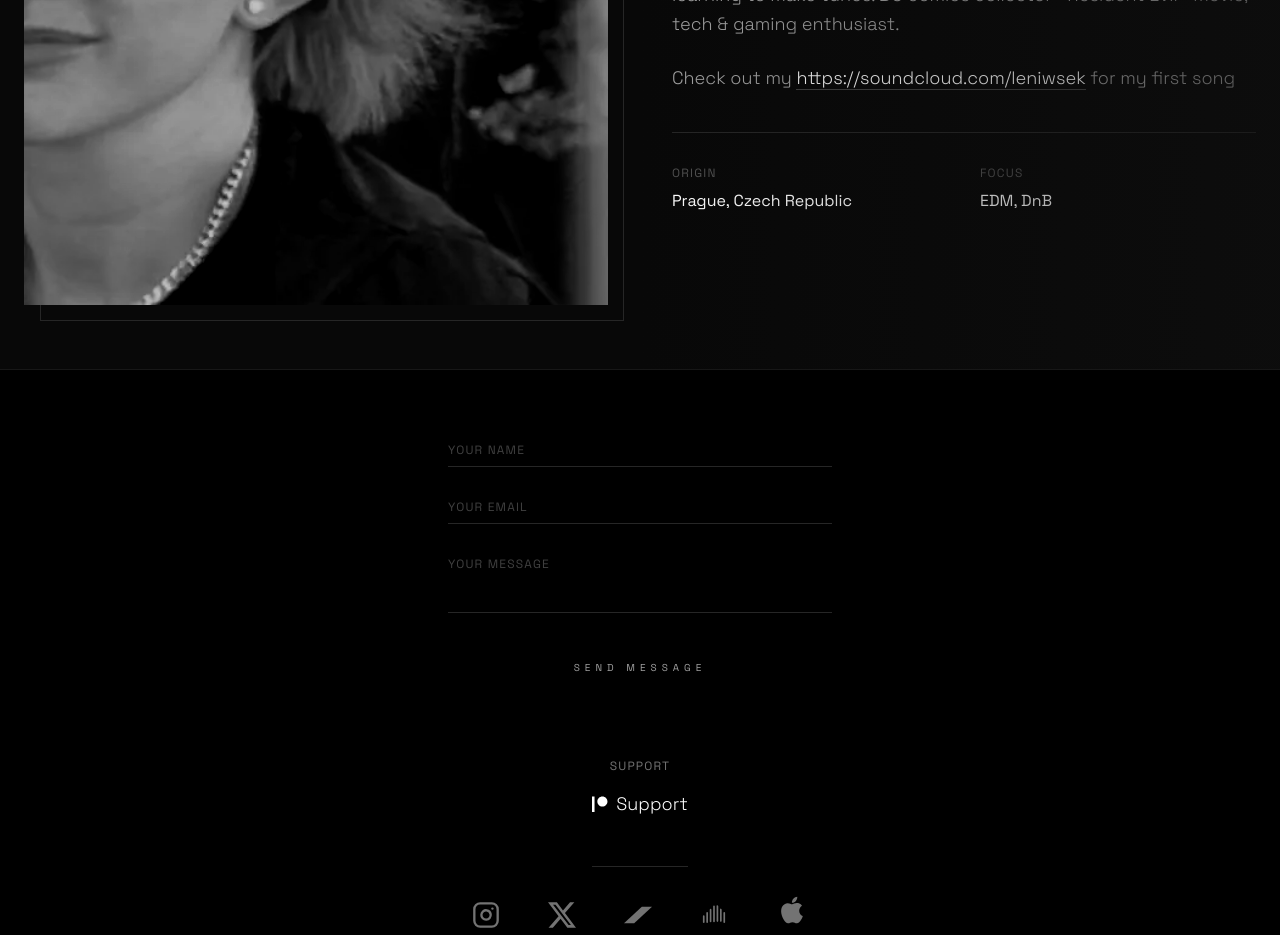
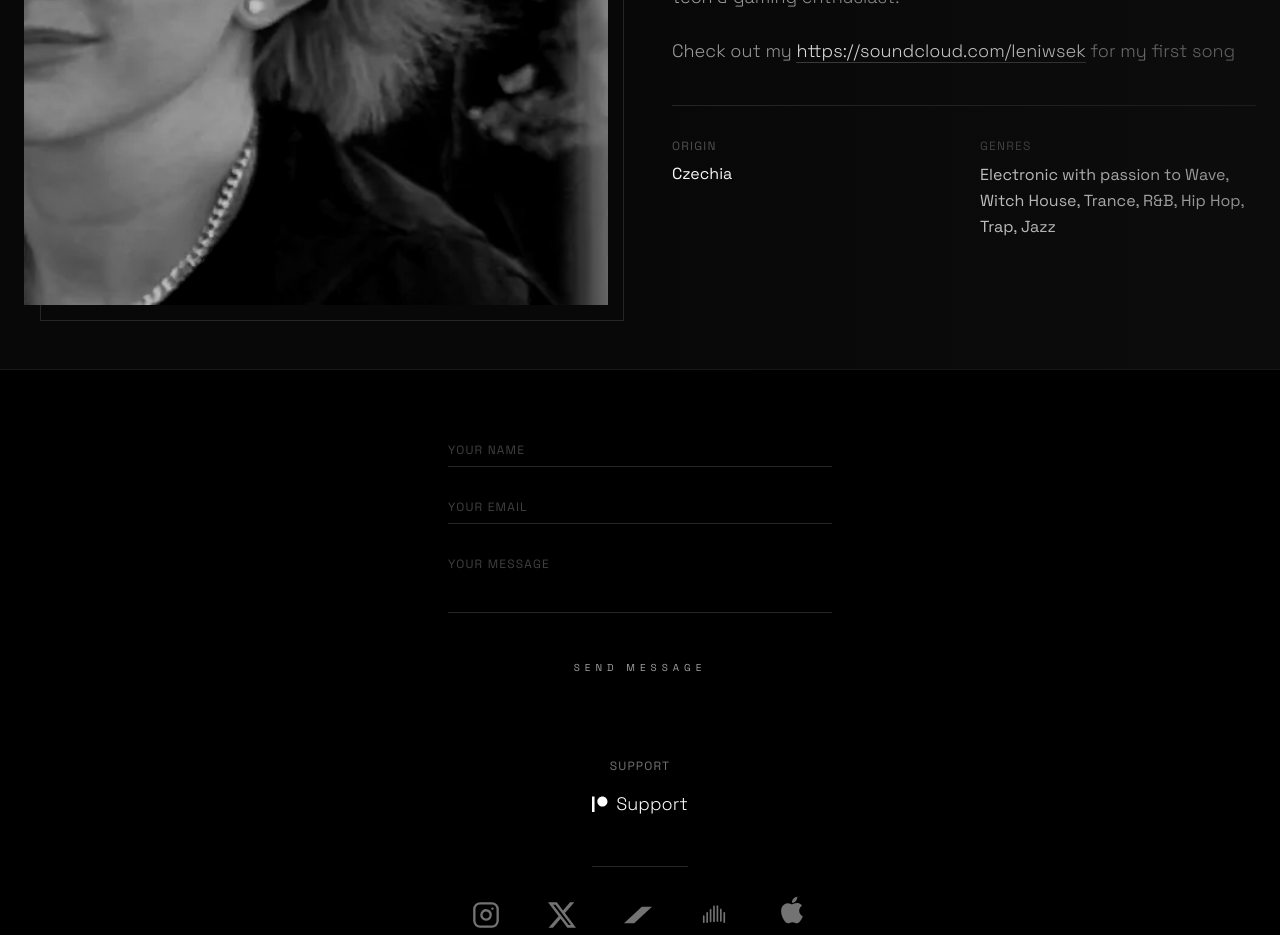
Before and after one commit to Valkyranna/LENIWSEK, a Next.js app: page /LENIWSEK/ in a window 1280 px wide. Shown: the part 2420-3355 px from the top of the page. Built offline with nearby package versions, Linux system fonts and the light colour scheme.

Commit message:
Update Biography: simplified origin and expanded genres

```diff
--- a/components/About.tsx
+++ b/components/About.tsx
@@ -45,11 +45,11 @@ const About: React.FC = () => {
             <div className="pt-8 grid grid-cols-2 gap-8 border-t border-neutral-800">
               <div>
                 <h4 className="text-xs uppercase tracking-widest text-neutral-600 mb-2">Origin</h4>
-                <p className="text-white">Prague, Czech Republic</p>
+                <p className="text-white">Czechia</p>
               </div>
               <div>
-                <h4 className="text-xs uppercase tracking-widest text-neutral-600 mb-2">Focus</h4>
-                <p className="text-white">EDM, DnB</p>
+                <h4 className="text-xs uppercase tracking-widest text-neutral-600 mb-2">Genres</h4>
+                <p className="text-white leading-relaxed">Electronic with passion to Wave, Witch House, Trance, R&B, Hip Hop, Trap, Jazz</p>
               </div>
             </div>
           </div>
```
